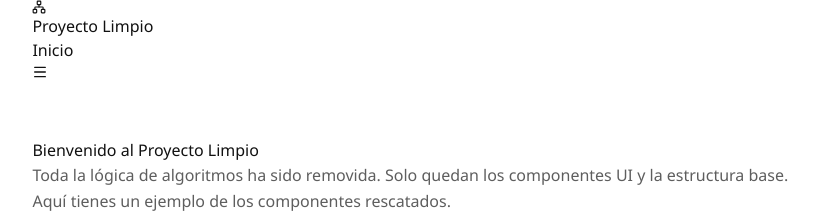
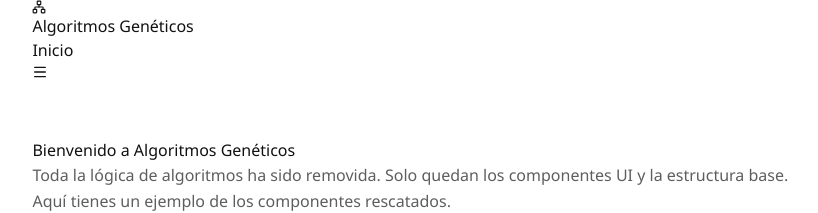
Before and after one commit to iamrodrigodev/parcial-ia-ga, a React (Vite) app: page / in a window 1280 px wide. Shown: the top 213 px of the page, without its empty margins (6-824 px from the left). Built offline with nearby package versions, Linux system fonts and the light colour scheme.

Commit message:
chore: renombrar proyecto a Algoritmos Genéticos

```diff
--- a/index.html
+++ b/index.html
@@ -3,7 +3,7 @@
   <head>
     <meta charset="UTF-8" />
     <meta name="viewport" content="width=device-width, initial-scale=1.0" />
-    <title>Parcial IA GA</title>
+    <title>Algoritmos Genéticos</title>
   </head>
   <body>
     <div id="root"></div>
--- a/package.json
+++ b/package.json
@@ -1,5 +1,5 @@
 {
-  "name": "parcial-ia-ga",
+  "name": "algoritmos-geneticos",
   "private": true,
   "version": "0.1.0",
   "type": "module",
--- a/src/components/navigation/BarraNavegacion.tsx
+++ b/src/components/navigation/BarraNavegacion.tsx
@@ -18,7 +18,7 @@ export function BarraNavegacion() {
           <span className="w-8 h-8 rounded-lg border flex items-center justify-center bg-gradient-to-br from-neutral-100 to-white text-primary">
             <Network size={14} />
           </span>
-          <span className="font-bold">Proyecto Limpio</span>
+          <span className="font-bold">Algoritmos Genéticos</span>
         </Link>
 
         <nav className="hidden md:flex items-center gap-2 flex-1">
--- a/src/pages/PaginaInicio.tsx
+++ b/src/pages/PaginaInicio.tsx
@@ -7,7 +7,7 @@ export function PaginaInicio() {
     <div className="container" style={{ paddingTop: '2rem' }}>
       <Tarjeta>
         <EncabezadoTarjeta>
-          <TituloTarjeta>Bienvenido al Proyecto Limpio</TituloTarjeta>
+          <TituloTarjeta>Bienvenido a Algoritmos Genéticos</TituloTarjeta>
           <DescripcionTarjeta>
             Toda la lógica de algoritmos ha sido removida. Solo quedan los componentes UI y la estructura base.
           </DescripcionTarjeta>
```
